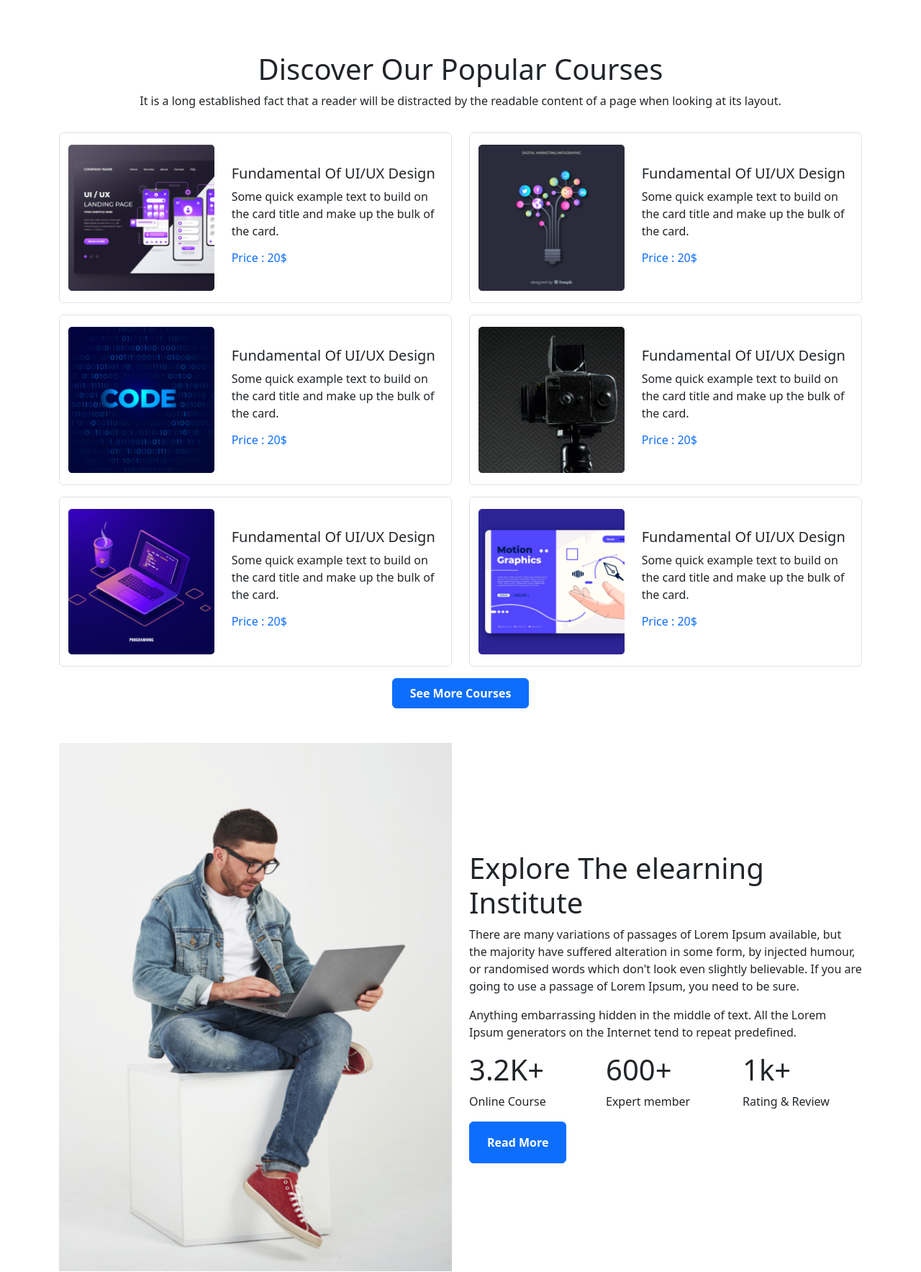
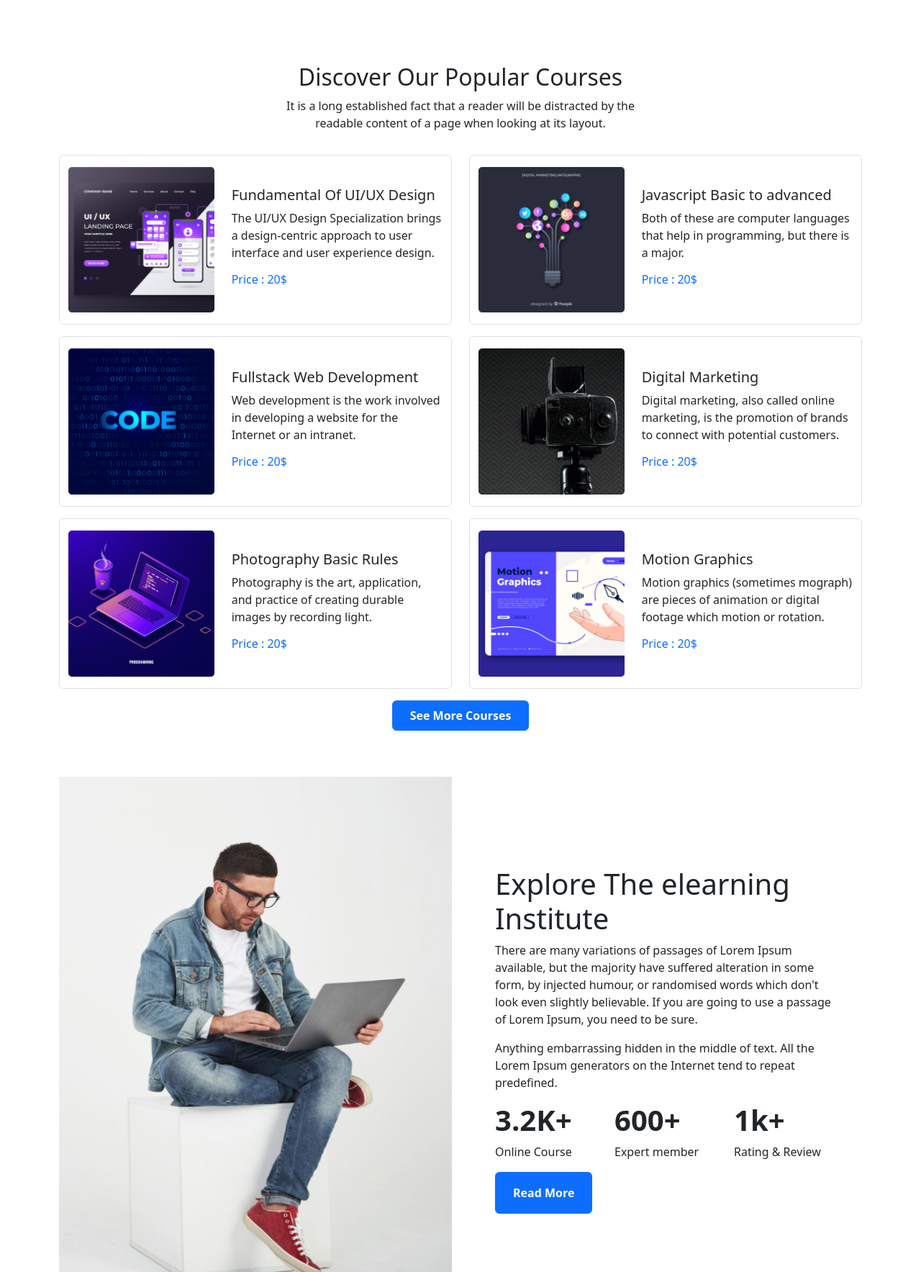
Before and after one commit to habibur420/edtech-website, a plain HTML site: page index.html in a window 1280 px wide. Shown: the part 678-2445 px from the top of the page at 72% size. Drawn offline with nearby package versions, Linux system fonts and the light colour scheme.

Commit message:
images added

```diff
--- a/index.html
+++ b/index.html
@@ -54,6 +54,7 @@
         <section class="container py-4">
           <div id="carouselExampleControls" class="carousel slide" data-bs-ride="carousel">
             <div class="carousel-inner">
+              <!-- carousel Item 1 -->
               <div class="carousel-item active">
                  <img src="images/cover/cover-1.png" class="d-block w-100  " alt="...">
                 <div class="carousel-caption d-md-block h-75 d-flex align-items-center sm:align-items-end">
@@ -65,6 +66,7 @@
                    </div>
                 </div>
               </div>
+              <!-- carousel Item 2 -->
               <div class="carousel-item">
                 <img src="images/cover/cover-3.jpg" class="d-block w-100" alt="...">
                 <div class="carousel-caption d-md-block h-75 d-flex align-items-center sm:align-items-end">
@@ -76,6 +78,7 @@
                   </div>
                </div>
               </div>
+              <!-- carousel Item 3 -->
               <div class="carousel-item">
                 <img src="images/cover/pexels-mizuno-k-12911888.jpg" class="d-block w-100" alt="...">
                 <div class="carousel-caption d-md-block h-75 d-flex align-items-center sm:align-items-end">
@@ -103,15 +106,23 @@
      <!-- Main Section Ends -->
      <main>
       <!-- popular course -->
-        <section class="container py-5">
-            <div class="container">
-              <h1 class="text-center">Discover Our Popular Courses</h1>
-              <p class="text-center">It is a long established fact that a reader will be distracted by the readable
-              content of a page when looking at its layout.</p>
+        <section class="container py-5 my-3">
+          <div class="row">
+            <div class="col-lg-3"></div>
+            <div class="col-lg-6">
+             <div class="student-title text-center" >
+               <h2>Discover Our Popular Courses</h2>
+               <p>It is a long established fact that a reader will be distracted by the readable
+                content of a page when looking at its layout.</p>
             </div>
+            </div>
+            <div class="col-lg-3"></div>
+         </div>
              <div class="">
                 <div class="row ">
+                  <!-- popular course col 6 -->
                    <div class="col-lg-6 col-md-12 px-4">
+                    <!-- course 1 -->
                       <div class="row my-3 border rounded">
                          <div class="col-lg-5 col-md-12">
                           <img class=" w-100 py-3" src="images/course/course-1.png" alt="">
@@ -119,75 +130,75 @@
                          <div class="col-lg-7 col-md-12 d-flex align-items-center">
                           <div class=" course-info">
                             <h5>Fundamental Of UI/UX Design</h5>
-                            <p>Some quick example text to build on the card title
-                             and make up the bulk of the card.</p>
+                            <p>The UI/UX Design Specialization brings a design-centric approach to user interface and user experience design.</p>
                              <h6 class="text-primary">Price : 20$</h6>
                          </div>
                          </div>
                       </div>
+                      <!-- course 2 -->
                       <div class="row my-3 border rounded">
                          <div class="col-lg-5 col-md-12">
                           <img class=" w-100 py-3" src="images/course/course-2.png" alt="">
                          </div>
                          <div class="col-lg-7 col-md-12 d-flex align-items-center">
                           <div class=" course-info">
-                            <h5>Fundamental Of UI/UX Design</h5>
-                            <p>Some quick example text to build on the card title
-                             and make up the bulk of the card.</p>
+                            <h5>Fullstack Web Development</h5>
+                            <p>Web development is the work involved in developing a website for the Internet or an intranet.</p>
                              <h6 class="text-primary">Price : 20$</h6>
                          </div>
                          </div>
                       </div>
+                      <!-- course 3 -->
                       <div class="row my-3 border rounded">
                          <div class="col-lg-5 col-md-12">
                           <img class=" w-100 py-3" src="images/course/course-3.png" alt="">
                          </div>
                          <div class="col-lg-7 col-md-12 d-flex align-items-center">
                           <div class=" course-info">
-                            <h5>Fundamental Of UI/UX Design</h5>
-                            <p>Some quick example text to build on the card title
-                             and make up the bulk of the card.</p>
+                            <h5>Photography Basic Rules</h5>
+                            <p>Photography is the art, application, and practice of creating durable images by recording light.</p>
                              <h6 class="text-primary">Price : 20$</h6>
                          </div>
                          </div>
                       </div>
                    </div>
+                   <!-- popular course col 6 -->
                    <div class="col-lg-6 col-md-12 none px-4">
+                    <!-- course 4 -->
                       <div class="row my-3 border rounded">
                          <div class="col-lg-5 col-md-12">
                           <img class=" w-100 py-3" src="images/course/course-4.png" alt="">
                          </div>
                          <div class="col-lg-7 col-md-12 d-flex align-items-center">
                           <div class=" course-info">
-                            <h5>Fundamental Of UI/UX Design</h5>
-                            <p>Some quick example text to build on the card title
-                             and make up the bulk of the card.</p>
+                            <h5>Javascript Basic to advanced</h5>
+                            <p>Both of these are computer languages that help in programming, but there is a major.</p>
                              <h6 class="text-primary">Price : 20$</h6>
                          </div>
                          </div>
                       </div>
+                      <!-- course 5 -->
                       <div class="row my-3 border rounded">
                          <div class="col-lg-5 col-md-12 ">
                           <img class=" w-100 py-3" src="images/course/course-5.png" alt="">
                          </div>
                          <div class="col-lg-7 col-md-12 d-flex align-items-center">
                           <div class=" course-info">
-                            <h5>Fundamental Of UI/UX Design</h5>
-                            <p>Some quick example text to build on the card title
-                             and make up the bulk of the card.</p>
+                            <h5>Digital Marketing</h5>
+                            <p>Digital marketing, also called online marketing, is the promotion of brands to connect with potential customers.</p>
                              <h6 class="text-primary">Price : 20$</h6>
                          </div>
                          </div>
                       </div>
+                      <!-- course 6 -->
                       <div class="row my-3 border rounded">
                          <div class="col-lg-5 col-md-12">
                           <img class=" w-100 py-3" src="images/course/course-6.png" alt="">
                          </div>
                          <div class="col-lg-7 col-md-12 d-flex align-items-center">
                           <div class=" course-info">
-                            <h5>Fundamental Of UI/UX Design</h5>
-                            <p>Some quick example text to build on the card title
-                             and make up the bulk of the card.</p>
+                            <h5>Motion Graphics</h5>
+                            <p>Motion graphics (sometimes mograph) are pieces of animation or digital footage which motion or rotation.</p>
                              <h6 class="text-primary">Price : 20$</h6>
                          </div>
                          </div>
@@ -195,6 +206,7 @@
                    </div>
                 </div>
              </div>
+             <!-- popular course button -->
              <div class="text-center">
               <a href="" class="btn btn-primary px-4 py-2 fw-bold text-center block  ">View All</a>
               <a href="" class="btn btn-primary px-4 py-2 fw-bold text-center none ">See More Courses</a>
@@ -207,7 +219,7 @@
                    <div class="col-lg-6">
                      <img class="img-fluid" src="images/working.png" alt="">
                    </div>
-                   <div class="col-lg-6 d-flex align-items-center">
+                   <div class="col-lg-6 d-flex align-items-center p-5">
                      <div>
                       <h1>Explore The elearning  Institute</h1>
                       <p>There are many variations of passages of Lorem Ipsum available, but the
@@ -218,15 +230,15 @@
                          generators on the Internet tend to repeat predefined.</p>
                          <div class="row">
                             <div class="col-lg-4 col-md-6 col-6">
-                             <h1>3.2K+</h1>
+                             <h1 class="fw-bold">3.2K+</h1>
                              <p>Online Course</p>
                             </div>
                             <div class="col-lg-4 col-md-6 col-6">
-                             <h1>600+</h1>
+                             <h1 class="fw-bold">600+</h1>
                              <p>Expert member</p>
                             </div>
                             <div class="col-lg-4 col-md-6 col-6">
-                             <h1>1k+</h1>
+                             <h1 class="fw-bold">1k+</h1>
                              <p>Rating & Review</p>
                             </div>
                          </div>
--- a/style.css
+++ b/style.css
@@ -1,6 +1,6 @@
 /* slider style */
 .carousel-item img{
-    filter: brightness(50%);
+    filter: brightness(45%);
 }
 /* tablet Device */
 @media screen and (max-width:992px) {
@@ -19,24 +19,12 @@
 }
 /* tablet Device */
 @media screen and (max-width:768px) {
-    .carousel-caption h1{
-        font-size: 30px; }
-        .successfull-info{
-            text-align: center;
+        .carousel-item img{
+            height: 500px;
         }
 }
 @media screen and (max-width:500px) {
-    .carousel-caption h1{
-        font-size: 18px;
-    }
-    .carousel-caption p{
-        font-size: 10px;
-
+    .carousel-item img{
+        height: 500px;
     }
 }
-@media screen and (max-width:320px) {
-    .carousel-caption h1{
-     font-size: 10px;}
-    .normal-text{
-        font-size: 7px; }
-}
```
